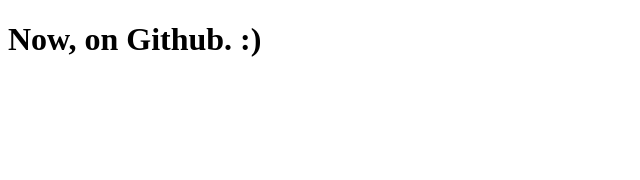
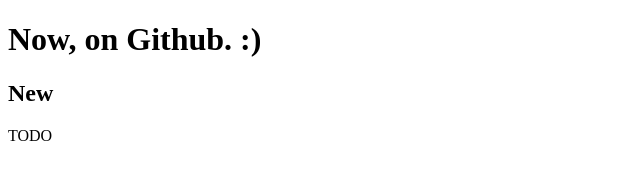
Before and after one commit to FilipDurkan/algebra, a plain HTML site: page index.html in a window 1280 px wide. Shown: the whole page, without its empty margins (0-640 px from the left). Drawn offline with Linux system fonts and the light colour scheme.

Commit message:
Update index.html
Update

```diff
--- a/index.html
+++ b/index.html
@@ -8,5 +8,7 @@
   </head>
   <body>
     <h1>Now, on Github. :)</h1>
+    <h2>New</h2>
+    <p>TODO</p>
   </body>
 </html>
```
